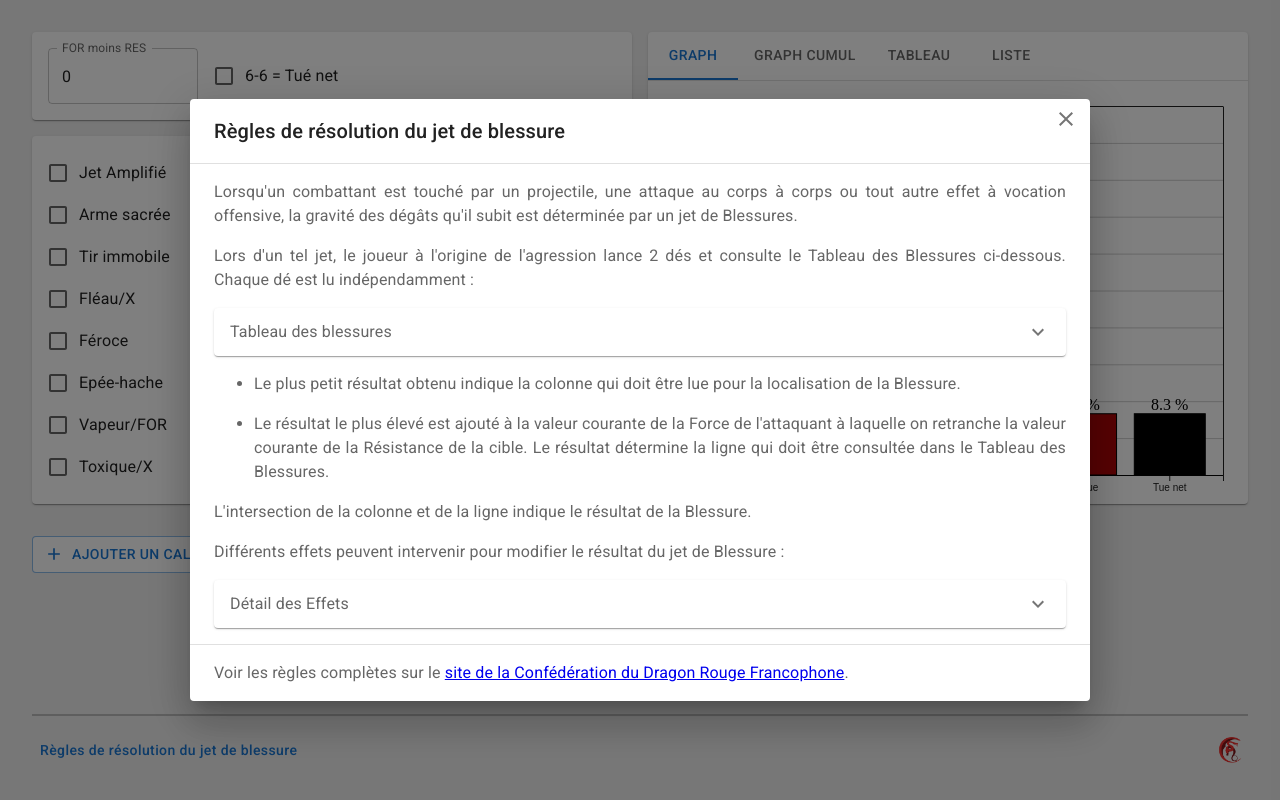
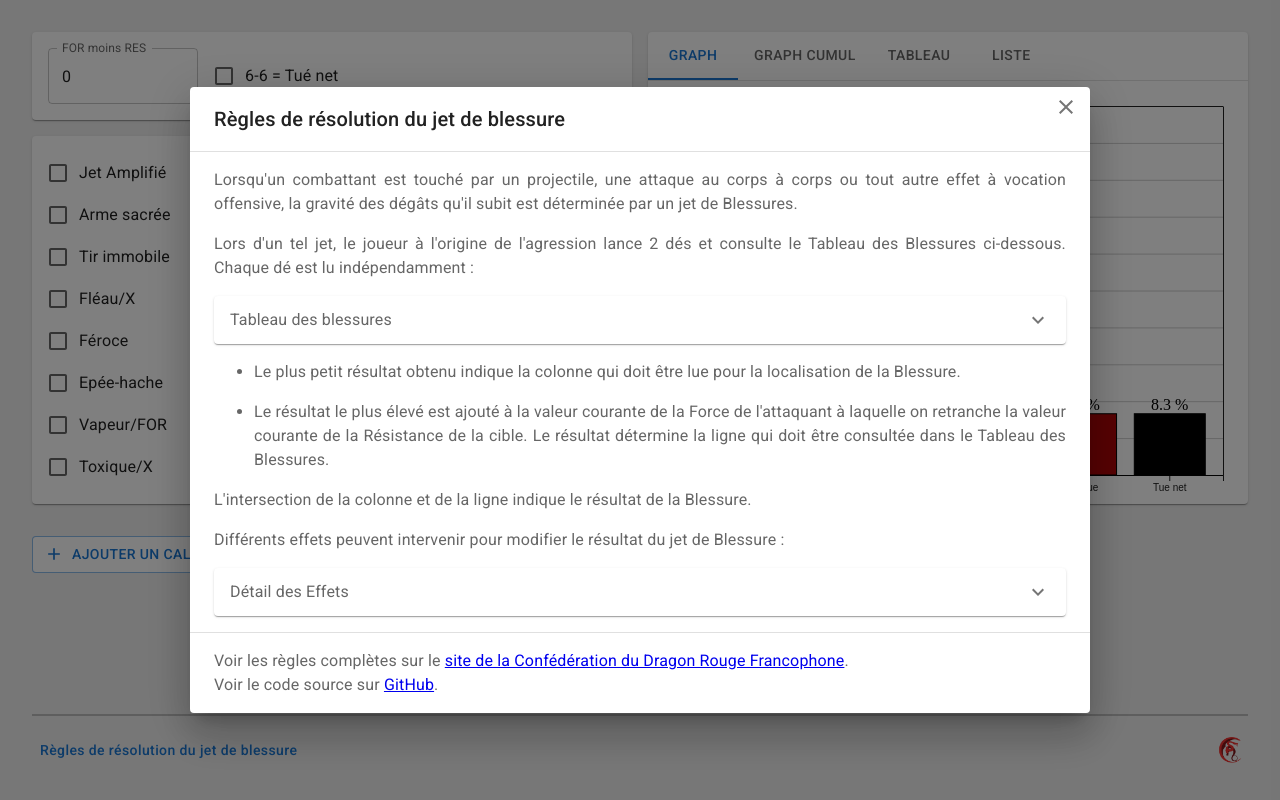
Before and after one commit to SebDelile/cdrf-wounds, a Next.js app: page / in a window 1280 px wide. Both pictures are taken after a click on the button "Règles de résolution du jet de blessure". Built offline with nearby package versions, Linux system fonts and the light colour scheme.

Commit message:
add link to sourcecode

```diff
--- a/src/components/ExplanationDialog.tsx
+++ b/src/components/ExplanationDialog.tsx
@@ -111,7 +111,15 @@ export function ExplanationDialog({}) {
             </AccordionDetails>
           </Accordion>
         </DialogContent>
-        <DialogActions sx={{ justifyContent: 'flex-start', p: '1rem 1.5rem' }}>
+        <DialogActions
+          sx={{
+            display: 'flex',
+            flexDirection: 'column',
+            justifyContent: 'flex-start',
+            alignItems: 'flex-start',
+            p: '1rem 1.5rem',
+          }}
+        >
           <DialogContentText>
             {EXPLANATION.linkCDRFTextIntro}
             <a
@@ -123,6 +131,17 @@ export function ExplanationDialog({}) {
             </a>
             {'.'}
           </DialogContentText>
+          <DialogContentText sx={{ margin: '0 !important' }}>
+            {EXPLANATION.linkGitHubTextIntro}
+            <a
+              href={EXPLANATION.linkGitHubUrl}
+              target="_blank"
+              rel="noopener noreferrer"
+            >
+              {EXPLANATION.linkGitHubText}
+            </a>
+            {'.'}
+          </DialogContentText>
         </DialogActions>
       </Dialog>
       <Button onClick={() => setIsOpen(true)} sx={{ textTransform: 'none' }}>
--- a/src/constants/explanation.ts
+++ b/src/constants/explanation.ts
@@ -8,10 +8,13 @@ export const EXPLANATION = {
     "Le résultat le plus élevé est ajouté à la valeur courante de la Force de l'attaquant à laquelle on retranche la valeur courante de la Résistance de la cible. Le résultat détermine la ligne qui doit être consultée dans le Tableau des Blessures.",
   resultReading:
     "L'intersection de la colonne et de la ligne indique le résultat de la Blessure.",
+  EffectsIntro:
+    'Différents effets peuvent intervenir pour modifier le résultat du jet de Blessure :',
   linkCDRFTextIntro: 'Voir les règles complètes sur le ',
   linkCDRFText: 'site de la Confédération du Dragon Rouge Francophone',
   linkCDRFUrl:
     'https://confederation-dragon-rouge.fr/format-conffederation/regles/',
-  EffectsIntro:
-    'Différents effets peuvent intervenir pour modifier le résultat du jet de Blessure :',
+  linkGitHubTextIntro: 'Voir le code source sur ',
+  linkGitHubText: 'GitHub',
+  linkGitHubUrl: 'https://github.com/SebDelile/cdrf-wounds',
 };
```
